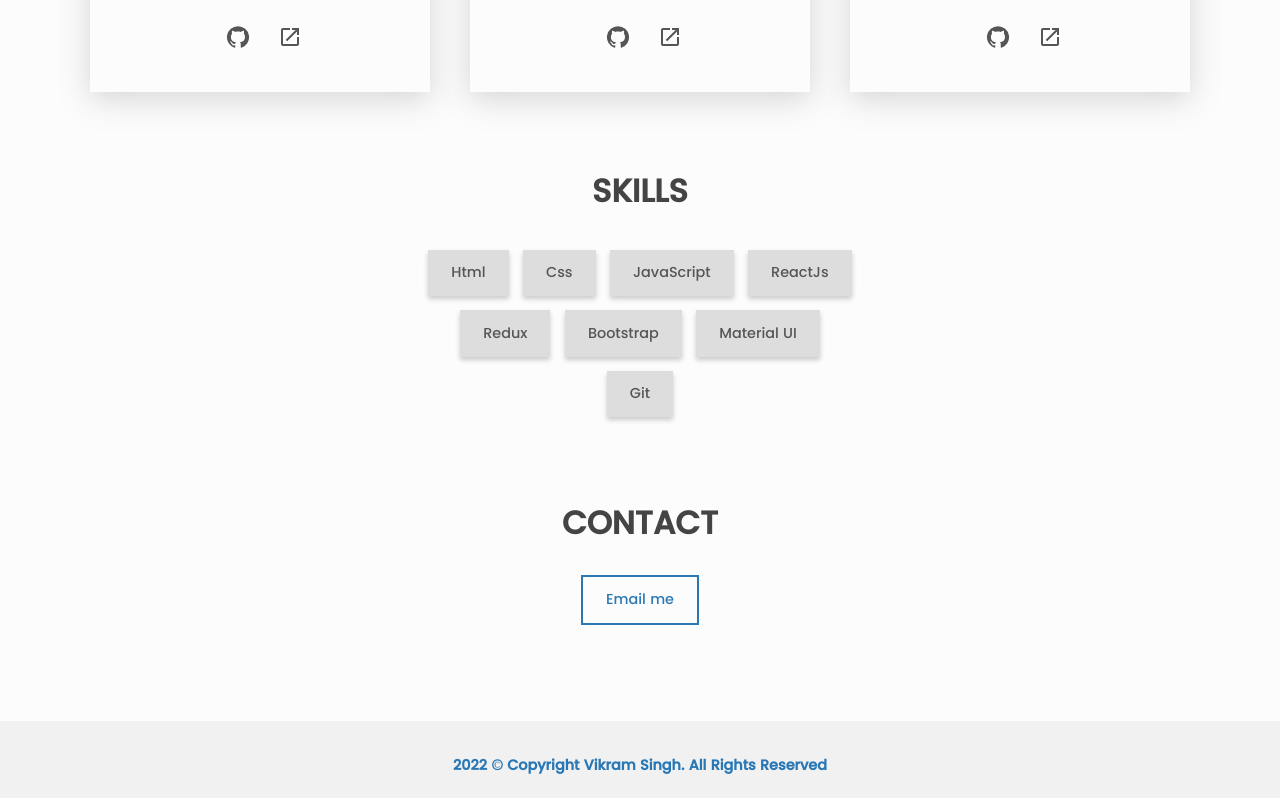
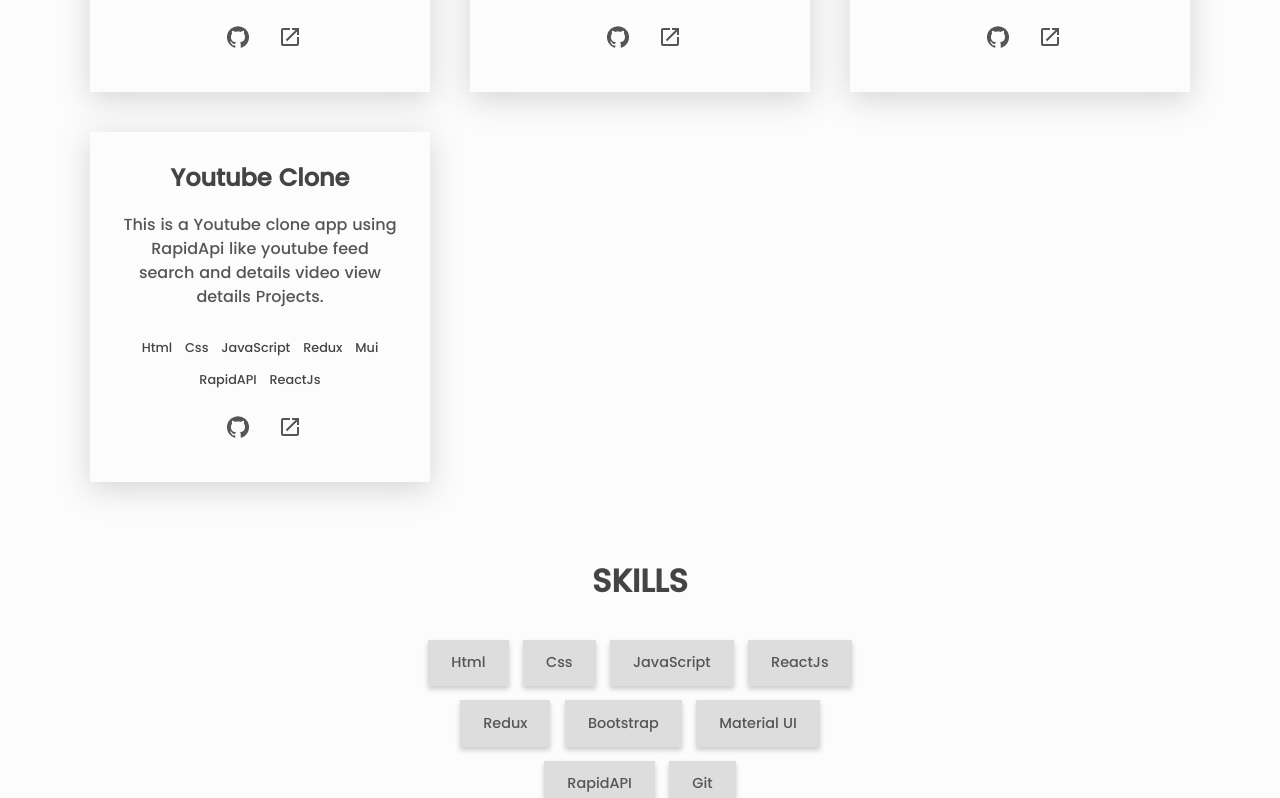
Before and after one commit to vikramsingh159/Portfolio, a React (Create React App) app: page / in a window 1280 px wide. Shown: the part 962-1760 px from the top of the page. Built offline with nearby package versions, Linux system fonts and the light colour scheme.

Commit message:
add new projects

```diff
--- a/src/PortfolioObjects.js
+++ b/src/PortfolioObjects.js
@@ -35,16 +35,25 @@
   },
   {
     name: 'Movies APP',
-    id: 2,
+    id: 3,
     description:
       'This is a Movies rating app Imdb Clone search and rating movie list and movies details Projects.',
     technologies: ['Html', 'Css', 'JavaScript', 'Redux', 'style-components', 'Bootstrap' , 'ReactJs'],
     sourceCode: 'https://github.com/vikramsingh159/movies-app',
     livePreview: 'https://movies-app-red-seven.vercel.app/',
   },
+  {
+    name: 'Youtube Clone ',
+    id: 4,
+    description:
+      'This is a Youtube clone app using RapidApi like youtube feed search and details video view details Projects.',
+    technologies: ['Html', 'Css', 'JavaScript', 'Redux', 'Mui' ,'RapidAPI', 'ReactJs'],
+    sourceCode: 'https://github.com/vikramsingh159/-youtube-clone-rapid-api',
+    livePreview: 'https://youtube-clone-rapid-avcb8u9e9-vikramsingh.vercel.app/',
+  },
 ];
 
-const skills = ['Html', 'Css', 'JavaScript', 'ReactJs',"Redux" , 'Bootstrap','Material UI' , 'Git'];
+const skills = ['Html', 'Css', 'JavaScript', 'ReactJs',"Redux" , 'Bootstrap','Material UI' ,'RapidAPI', 'Git'];
 
 const contact = {
   email: 'er.vikramsingh10@gmail.com',
```
